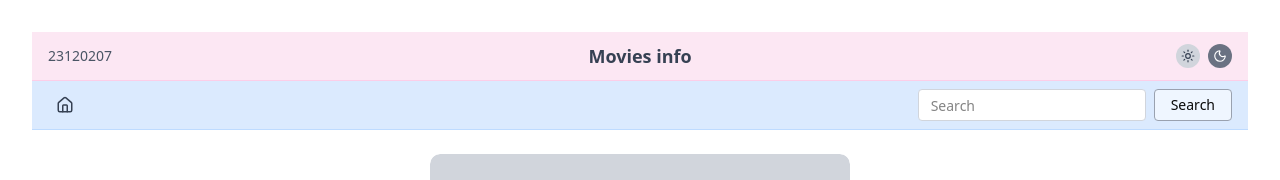
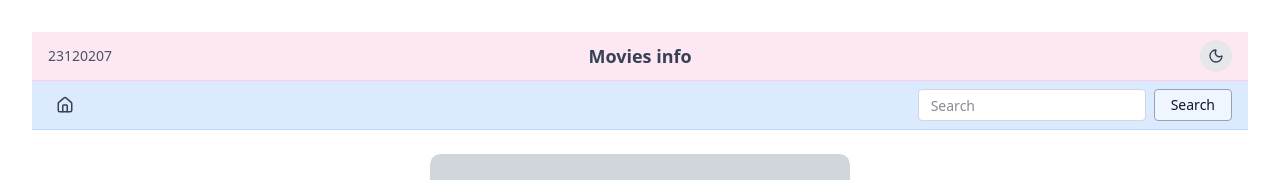
Before and after one commit to NgBaoAnn/CSC13008-BTCN02, a React (Vite) app: page / in a window 1280 px wide. Shown: the top 180 px of the page. Built offline with nearby package versions, Linux system fonts and the light colour scheme.

Commit message:
thêm ThemeContext cho dark mode và update layout components (Chưa quyết định màu sắc)

```diff
--- a/src/App.jsx
+++ b/src/App.jsx
@@ -4,10 +4,12 @@ import Navbar from './components/layout/Navbar';
 import Footer from './components/layout/Footer';
 import Home from './pages/Home';
 import './App.css';
+import { ThemeProvider } from './context/ThemeContext';
 
 function App() {
   return (
-    <div className="flex flex-col min-h-screen">
+    <ThemeProvider>
+      <div className="flex flex-col min-h-screen bg-white text-gray-900 dark:bg-gray-900 dark:text-gray-100">
         <Header />
         <Navbar />
         <main className="flex-grow">
@@ -15,6 +17,7 @@ function App() {
         </main>
         <Footer />
       </div>
+    </ThemeProvider>
   );
 }
 
--- a/src/components/layout/Footer.jsx
+++ b/src/components/layout/Footer.jsx
@@ -2,9 +2,9 @@ import React from 'react';
 
 const Footer = () => {
   return (
-    <footer className="bg-gray-800 text-white mt-12">
+    <footer className="bg-yellow-100 text-gray-700 mt-12 dark:bg-gray-800 dark:text-gray-200">
       <div className="max-w-[1200px] mx-auto px-4 py-6">
-        <p className="text-xs text-gray-400">
+        <p className="text-xs text-gray-500 dark:text-gray-400">
           © 2025 Movies Info. All rights reserved.
         </p>
       </div>
--- a/src/components/layout/Header.jsx
+++ b/src/components/layout/Header.jsx
@@ -1,34 +1,32 @@
 import React from "react";
 import { Sun, Moon } from "lucide-react";
+import { useTheme } from "../../context/ThemeContext";
 
 const Header = () => {
+  const { theme, toggleTheme } = useTheme();
+  const isDark = theme === "dark";
   return (
-    <header className="bg-pink-100 border-b border-pink-200">
+    <header className="bg-pink-100 border-b border-pink-200 dark:bg-gray-800 dark:border-gray-700">
       <div className="h-12 px-4 flex items-center relative">
         {/* Left: MSSV */}
-        <div className="absolute left-4 text-sm text-gray-600">
+        <div className="absolute left-4 text-sm text-gray-600 dark:text-gray-300">
           23120207
         </div>
 
         {/* Center: Title */}
-        <h1 className="mx-auto text-lg font-semibold text-gray-700">
+        <h1 className="mx-auto text-lg font-semibold text-gray-700 dark:text-gray-100">
           Movies info
         </h1>
 
         {/* Right: Icons */}
-        <div className="absolute right-4 flex items-center gap-2">
+        <div className="absolute right-4 flex items-center">
           <button
-            className="w-6 h-6 rounded-full bg-gray-300 flex items-center justify-center hover:bg-gray-400 transition"
-            title="Light mode"
+            onClick={toggleTheme}
+            className="w-8 h-8 rounded-full flex items-center justify-center bg-gray-200 hover:bg-gray-300 text-gray-700 dark:bg-gray-700 dark:hover:bg-gray-600 dark:text-gray-100 transition"
+            title="Toggle theme"
+            aria-label="Toggle theme"
           >
-            <Sun size={14} className="text-gray-700" />
-          </button>
-
-          <button
-            className="w-6 h-6 rounded-full bg-gray-500 flex items-center justify-center hover:bg-gray-600 transition"
-            title="Dark mode"
-          >
-            <Moon size={14} className="text-white" />
+            {isDark ? <Sun size={16} /> : <Moon size={16} />}
           </button>
         </div>
       </div>
--- a/src/components/layout/Navbar.jsx
+++ b/src/components/layout/Navbar.jsx
@@ -3,14 +3,14 @@ import { Home } from "lucide-react";
 
 const Navbar = () => {
   return (
-    <nav className="bg-blue-100 border-b border-blue-200">
+    <nav className="bg-blue-100 border-b border-blue-200 dark:bg-gray-800 dark:border-gray-700">
       <div className="h-12 px-4 flex items-center justify-between">
         {/* Left: Home icon */}
         <button
-          className="p-2 rounded hover:bg-blue-200 transition"
+          className="p-2 rounded hover:bg-blue-200 transition dark:hover:bg-gray-700"
           title="Home"
         >
-          <Home size={18} className="text-gray-700" />
+          <Home size={18} className="text-gray-700 dark:text-gray-100" />
         </button>
 
         {/* Right: Search */}
@@ -18,13 +18,14 @@ const Navbar = () => {
           <input
             type="text"
             placeholder="Search"
-            className="h-8 px-3 rounded border border-gray-300 text-sm
-                       focus:outline-none focus:ring-1 focus:ring-blue-400 bg-white"
+            className="h-8 px-3 rounded border border-gray-300 text-sm bg-white
+                       focus:outline-none focus:ring-1 focus:ring-blue-400
+                       dark:bg-gray-700 dark:border-gray-600 dark:placeholder-gray-400"
           />
 
           <button
-            className="h-8 px-4 text-sm rounded border border-gray-400
-                       bg-blue-50 hover:bg-blue-200 transition"
+            className="h-8 px-4 text-sm rounded border border-gray-400 bg-blue-50 hover:bg-blue-200 transition
+                       dark:bg-gray-700 dark:border-gray-600 dark:text-gray-100 dark:hover:bg-gray-600"
           >
             Search
           </button>
--- a/src/components/movie/MovieCard.jsx
+++ b/src/components/movie/MovieCard.jsx
@@ -7,11 +7,11 @@ const MovieCard = ({ title = "Movie Title", featured = false }) => {
         {/* Poster */}
         <div className="overflow-hidden rounded-lg">
           <div className="relative">
-            <div className="aspect-[2/3] bg-gray-300 rounded-lg transform transition-transform duration-300 group-hover:scale-105 group-hover:shadow-xl">
+            <div className="aspect-[2/3] bg-gray-300 rounded-lg transform transition-transform duration-300 group-hover:scale-105 group-hover:shadow-xl dark:bg-gray-700">
               <div className="h-full w-full flex items-center justify-center">
                 <svg
                   xmlns="http://www.w3.org/2000/svg"
-                  className="h-24 w-24 text-gray-500"
+                  className="h-24 w-24 text-gray-500 dark:text-gray-300"
                   fill="none"
                   viewBox="0 0 24 24"
                   stroke="currentColor"
@@ -42,9 +42,9 @@ const MovieCard = ({ title = "Movie Title", featured = false }) => {
   return (
     <div className="flex flex-col gap-2 cursor-pointer group">
       {/* Movie Poster Placeholder */}
-      <div className="relative bg-gray-300 rounded-lg overflow-hidden transition-transform duration-300 group-hover:scale-105 group-hover:shadow-xl">
+      <div className="relative bg-gray-300 rounded-lg overflow-hidden transition-transform duration-300 group-hover:scale-105 group-hover:shadow-xl dark:bg-gray-700">
         <div className="aspect-[2/3] flex items-center justify-center">
-          <div className="text-center text-gray-500">
+          <div className="text-center text-gray-500 dark:text-gray-300">
             <svg
               xmlns="http://www.w3.org/2000/svg"
               className="h-16 w-16 mx-auto mb-2"
@@ -66,7 +66,7 @@ const MovieCard = ({ title = "Movie Title", featured = false }) => {
 
       {/* Movie Title */}
       <div className="px-1">
-        <h3 className="font-medium text-gray-800 text-center line-clamp-2 group-hover:text-blue-600 transition-colors">
+        <h3 className="font-medium text-gray-800 text-center line-clamp-2 group-hover:text-blue-600 transition-colors dark:text-gray-100">
           {title}
         </h3>
       </div>
--- /dev/null
+++ b/src/context/ThemeContext.jsx
@@ -0,0 +1,43 @@
+import React, { createContext, useContext, useEffect, useMemo, useState } from "react";
+
+const ThemeContext = createContext({
+  theme: "light",
+  toggleTheme: () => {},
+});
+
+export const ThemeProvider = ({ children }) => {
+  const [theme, setTheme] = useState("light");
+
+  // Initialize from localStorage on first mount
+  useEffect(() => {
+    const saved = typeof window !== "undefined" ? localStorage.getItem("theme") : null;
+    if (saved === "dark" || saved === "light") {
+      setTheme(saved);
+    }
+  }, []);
+
+  // Persist and apply class to html element for Tailwind dark mode (class strategy)
+  useEffect(() => {
+    if (typeof document !== "undefined") {
+      const root = document.documentElement; // <html>
+      if (theme === "dark") {
+        root.classList.add("dark");
+      } else {
+        root.classList.remove("dark");
+      }
+    }
+    if (typeof window !== "undefined") {
+      localStorage.setItem("theme", theme);
+    }
+  }, [theme]);
+
+  const toggleTheme = () => {
+    setTheme((prev) => (prev === "light" ? "dark" : "light"));
+  };
+
+  const value = useMemo(() => ({ theme, toggleTheme }), [theme]);
+
+  return <ThemeContext.Provider value={value}>{children}</ThemeContext.Provider>;
+};
+
+export const useTheme = () => useContext(ThemeContext);
```
Lines whose indentation alone changed are shown as unchanged.
